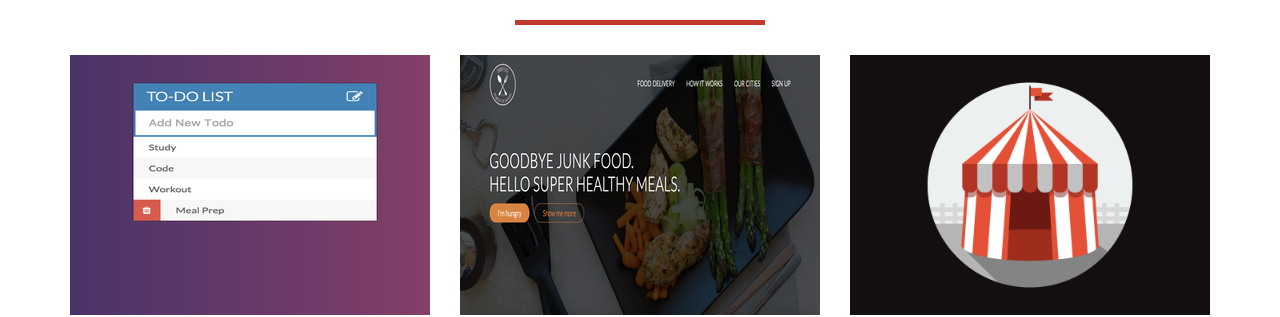
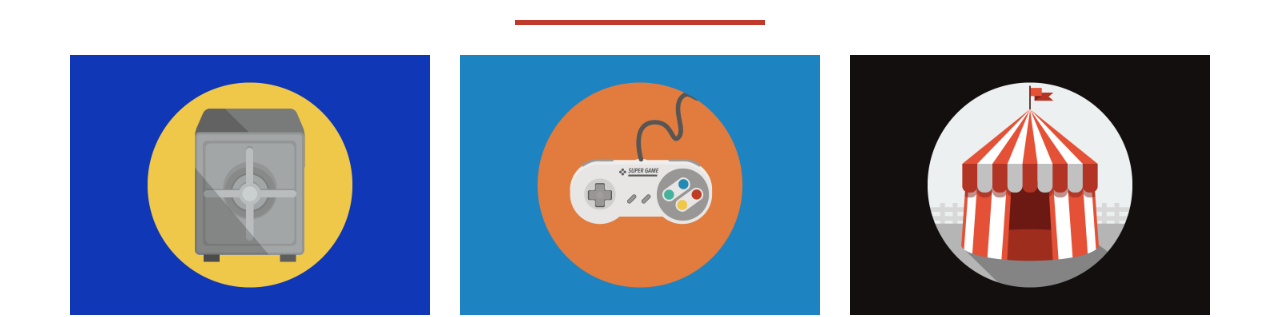
Before and after one commit to nunourayuji/nunourayuji.github.io, a website: page index.html in a window 1280 px wide. Shown: the part 641-958 px from the top of the page. Drawn offline with nearby package versions, Linux system fonts and the light colour scheme.

Commit message:
dummy pictures

```diff
--- a/index.html
+++ b/index.html
@@ -101,7 +101,7 @@
                                 <i class="fa fa-search-plus fa-3x"></i>
                             </div>
                         </div>
-                        <img src="img/portfolio/todoapphead.png" class="img-responsive" alt="To-do image">
+                        <img src="img/portfolio/safe.png" class="img-responsive" alt="To-do image">
                     </a>
                 </div>
                 <div class="col-sm-4 portfolio-item">
@@ -111,7 +111,7 @@
                                 <i class="fa fa-search-plus fa-3x"></i>
                             </div>
                         </div>
-                        <img src="img/portfolio/omnifood.png" class="img-responsive" alt="">
+                        <img src="img/portfolio/game.png" class="img-responsive" alt="">
                     </a>
                 </div>
                 <div class="col-sm-4 portfolio-item">
```
